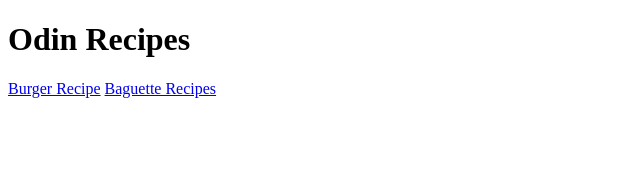
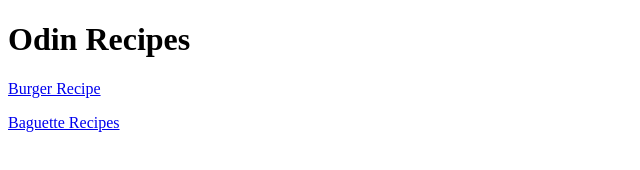
Before and after one commit to freylo4/odin-recipes, a plain HTML site: page index.html in a window 1280 px wide. Shown: the whole page, without its empty margins (0-640 px from the left). Drawn offline with Linux system fonts and the light colour scheme.

Commit message:
update h2 on baguette.html and add paragraph to links on index.html

```diff
--- a/index.html
+++ b/index.html
@@ -7,8 +7,8 @@
 </head>
 <body>
     <h1> Odin Recipes </h1>
-    <a href="recipes/burger.html">Burger Recipe</a>
-    <a href="recipes/baguette.html">Baguette Recipes</a>
+    <p><a href="recipes/burger.html">Burger Recipe</a></p>
+    <p><a href="recipes/baguette.html">Baguette Recipes</a></p>
 
 </body>
 </html>
```
Also changed, not shown: recipes/baguette.html (+2 -1 lines).
